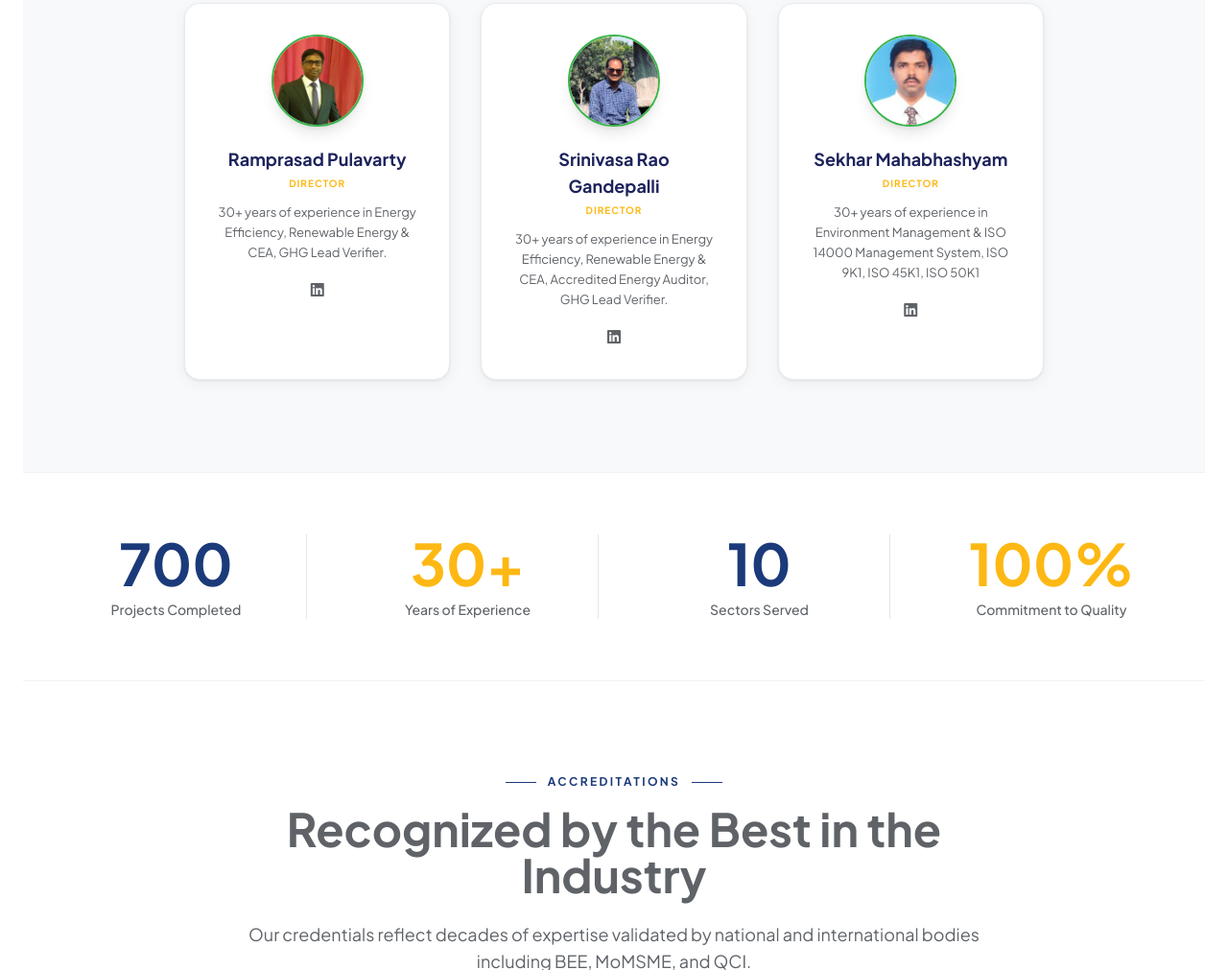
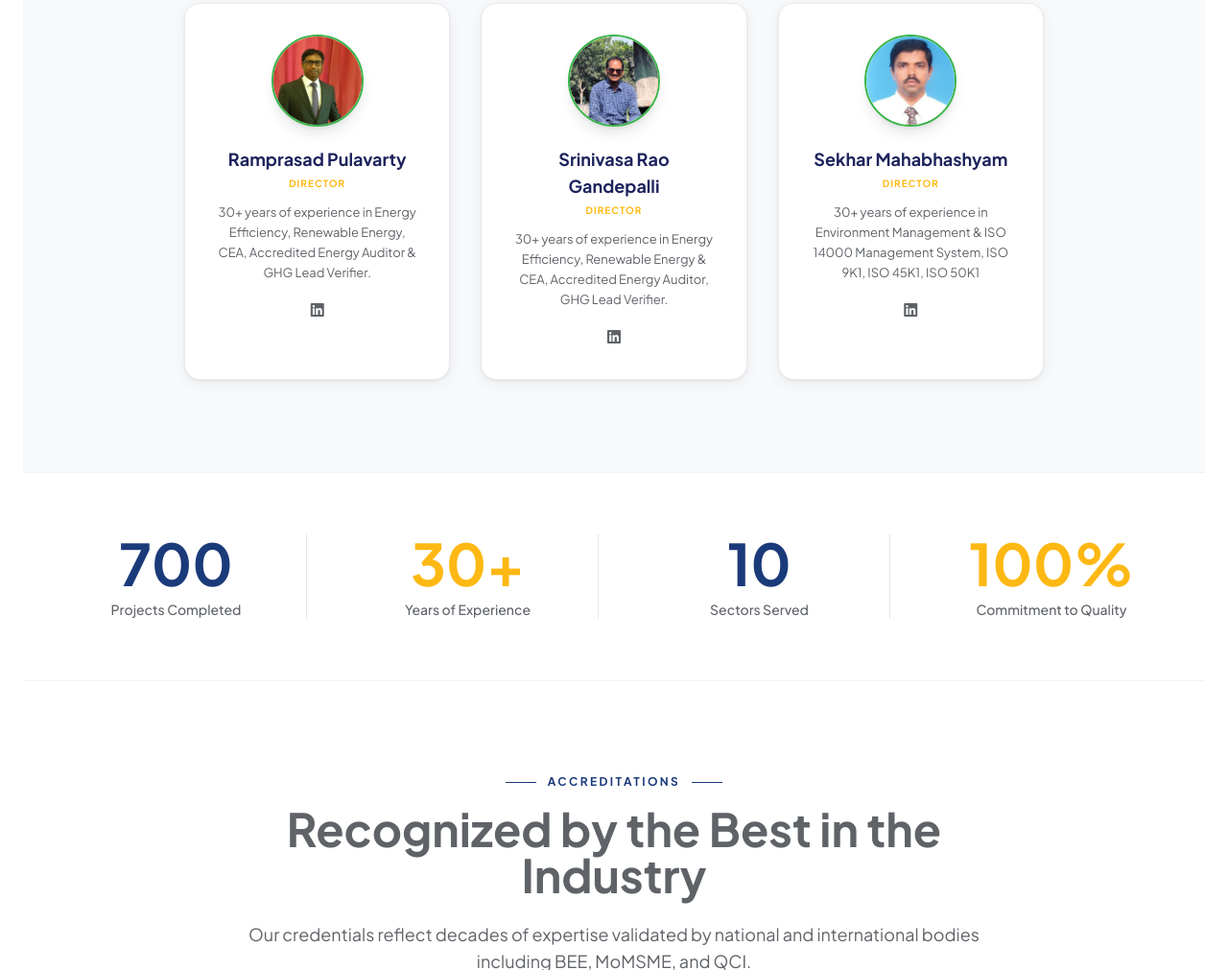
Before and after one commit to 5R4V4N/eastcoast-sustainable-website, a website: page public/index.html in a window 1280 px wide. Shown: the part 5808-6819 px from the top of the page at 96% size. Drawn offline with nearby package versions, Linux system fonts and the light colour scheme; no server answers.

Commit message:
Fix favicon and update Ramprasad profile

```diff
--- a/public/index.html
+++ b/public/index.html
@@ -10,7 +10,7 @@
     <link href="https://fonts.googleapis.com/css2?family=Plus+Jakarta+Sans:wght@400;500;600;700;800&display=swap"
         rel="stylesheet">
     <link rel="stylesheet" href="https://cdnjs.cloudflare.com/ajax/libs/font-awesome/6.4.0/css/all.min.css">
-    <link rel="icon" type="image/png" href="EASTCOAST WEBSITE\public\favicon.png">
+    <link rel="icon" type="image/png" href="/favicon.png">
     <link rel="stylesheet" href="https://unpkg.com/leaflet@1.9.4/dist/leaflet.css" />
     <script src="https://unpkg.com/leaflet@1.9.4/dist/leaflet.js"></script>
     <script src="https://accounts.google.com/gsi/client" async defer></script>
@@ -791,7 +791,7 @@
                                     Director</div>
                                 <p class="text-muted text-[13px] mb-4 leading-relaxed">30+ years of experience in Energy
                                     Efficiency,
-                                    Renewable Energy &amp; CEA, GHG Lead Verifier.</p>
+                                    Renewable Energy, CEA, Accredited Energy Auditor &amp; GHG Lead Verifier.</p>
                                 <a href="https://www.linkedin.com/in/ramprasadpulavarty/"
                                     class="text-muted hover:text-[#1B3A7A] transition-colors"><i
                                         class="fa-brands fa-linkedin"></i></a>
```
